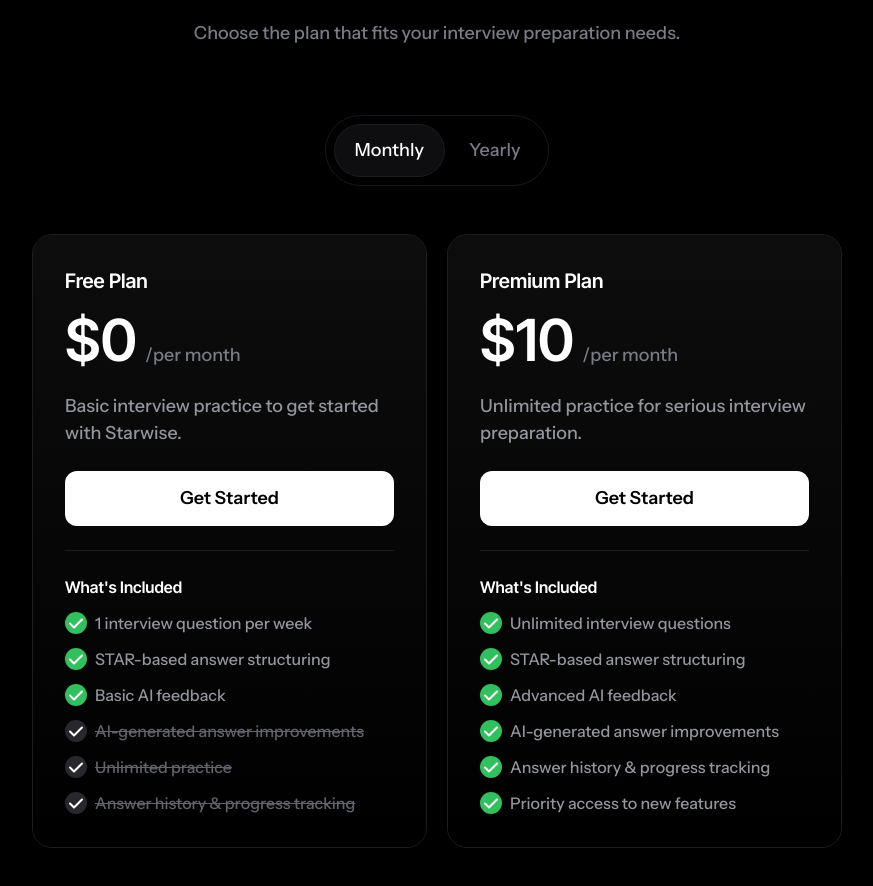
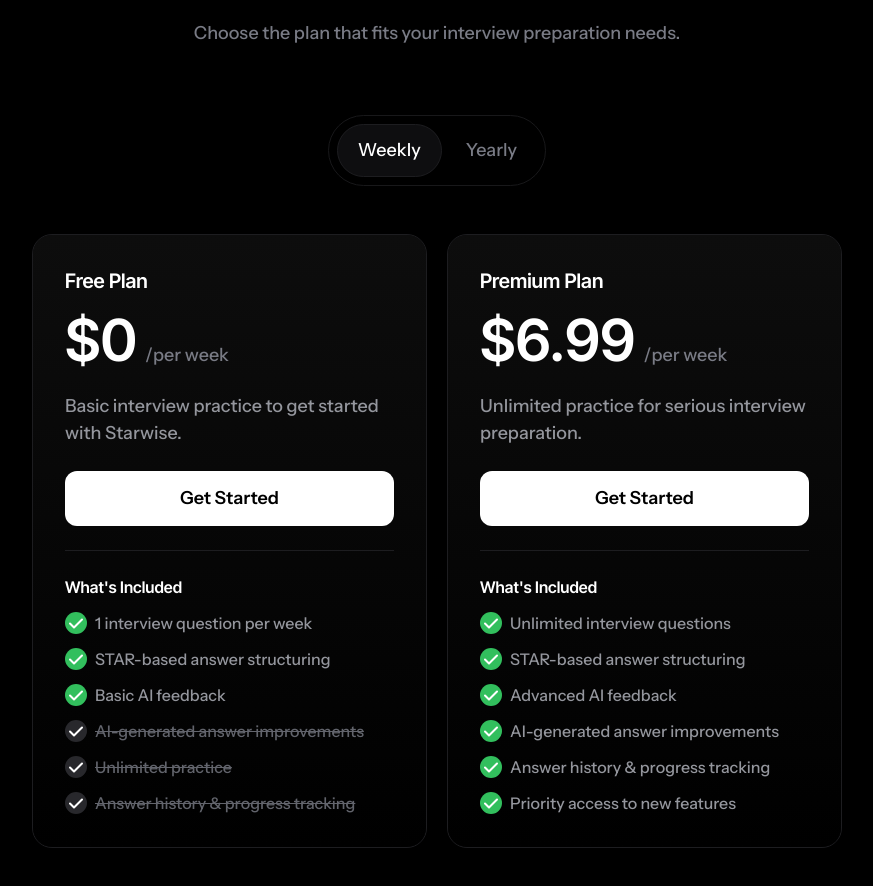
Before and after one commit to SalvaterraTech/starwise-landing-page, a Next.js app: page / in a window 1280 px wide. Shown: the part 5871-6757 px from the top of the page, without its empty margins (203-1076 px from the left). Built offline with nearby package versions, Linux system fonts and the light colour scheme; a web font is replaced by a local one.

Commit message:
feat: update Premium Plan pricing and labels
Adjusted Premium Plan monthly and yearly prices, changed 'Monthly' to 'Weekly' in UI, updated savings badge to 'Save 90% on Yearly', and modified price period label to reflect weekly pricing.

```diff
--- a/components/Pricing.tsx
+++ b/components/Pricing.tsx
@@ -23,8 +23,8 @@ const plans = [
   },
   {
     name: 'Premium Plan',
-    priceMonthly: '10',
-    priceYearly: '99',
+    priceMonthly: '6.99',
+    priceYearly: '39.99',
     description: 'Unlimited practice for serious interview preparation.',
     features: [
       'Unlimited interview questions',
@@ -158,7 +158,7 @@ export default function Pricing() {
                   transition: 'none'
                 }}
               >
-                Monthly
+                Weekly
               </button>
               <button
                 onClick={() => setIsYearly(true)}
@@ -212,7 +212,6 @@ export default function Pricing() {
                 }}
               />
 
-              {/* Badge Save 20% - sempre renderizado, mas escondido quando Monthly */}
               <div
                 className="absolute"
                 style={{
@@ -230,7 +229,7 @@ export default function Pricing() {
                   pointerEvents: isYearly && plan.name === 'Premium Plan' ? 'auto' : 'none'
                 }}
               >
-                Save 20% on Yearly
+                Save 90% on Yearly
               </div>
 
               {/* Plan Name */}
@@ -266,7 +265,7 @@ export default function Pricing() {
                     color: 'rgb(121, 123, 133)'
                   }}
                 >
-                  /{isYearly ? 'per year' : 'per month'}
+                  /{isYearly ? 'per year' : 'per week'}
                 </span>
               </div>
 
```
